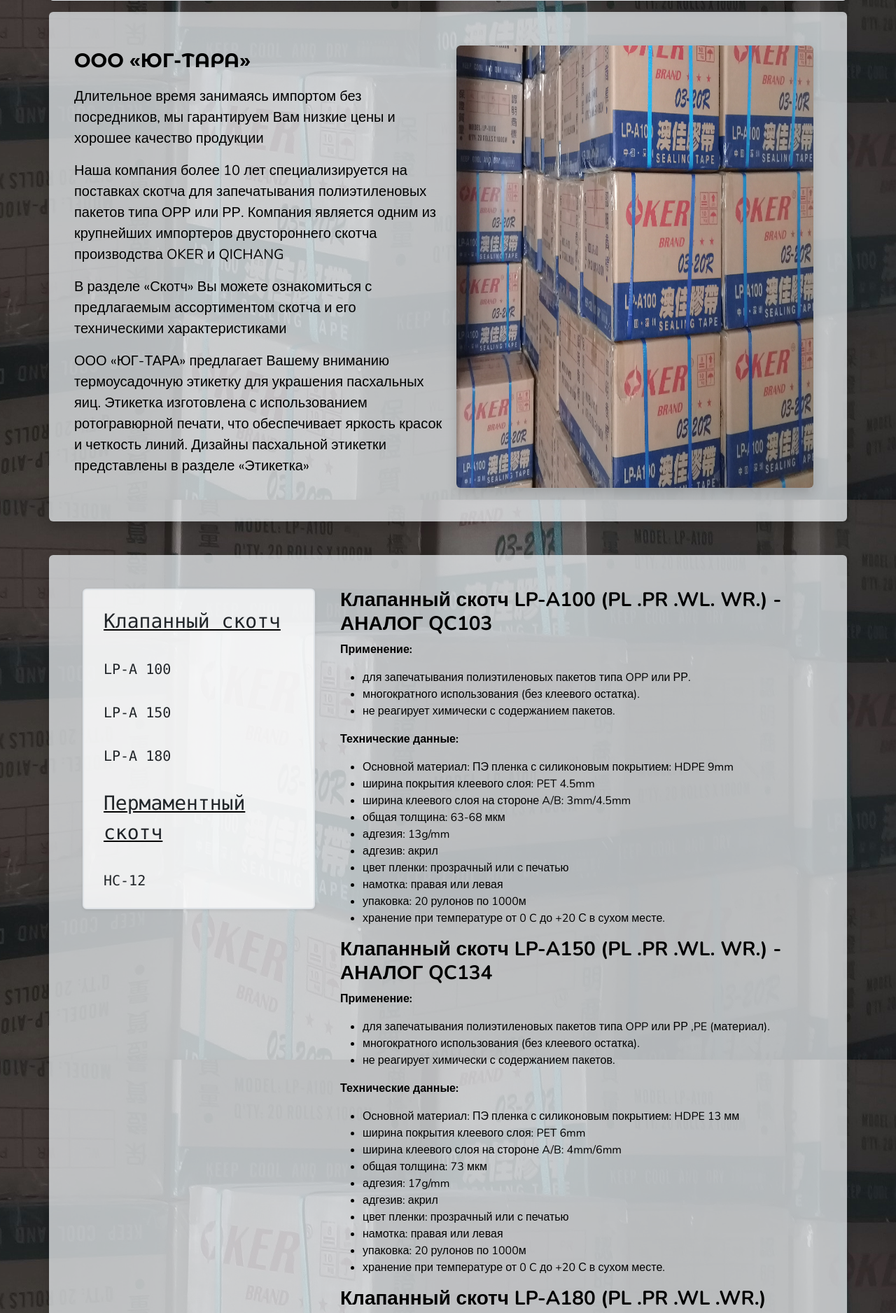
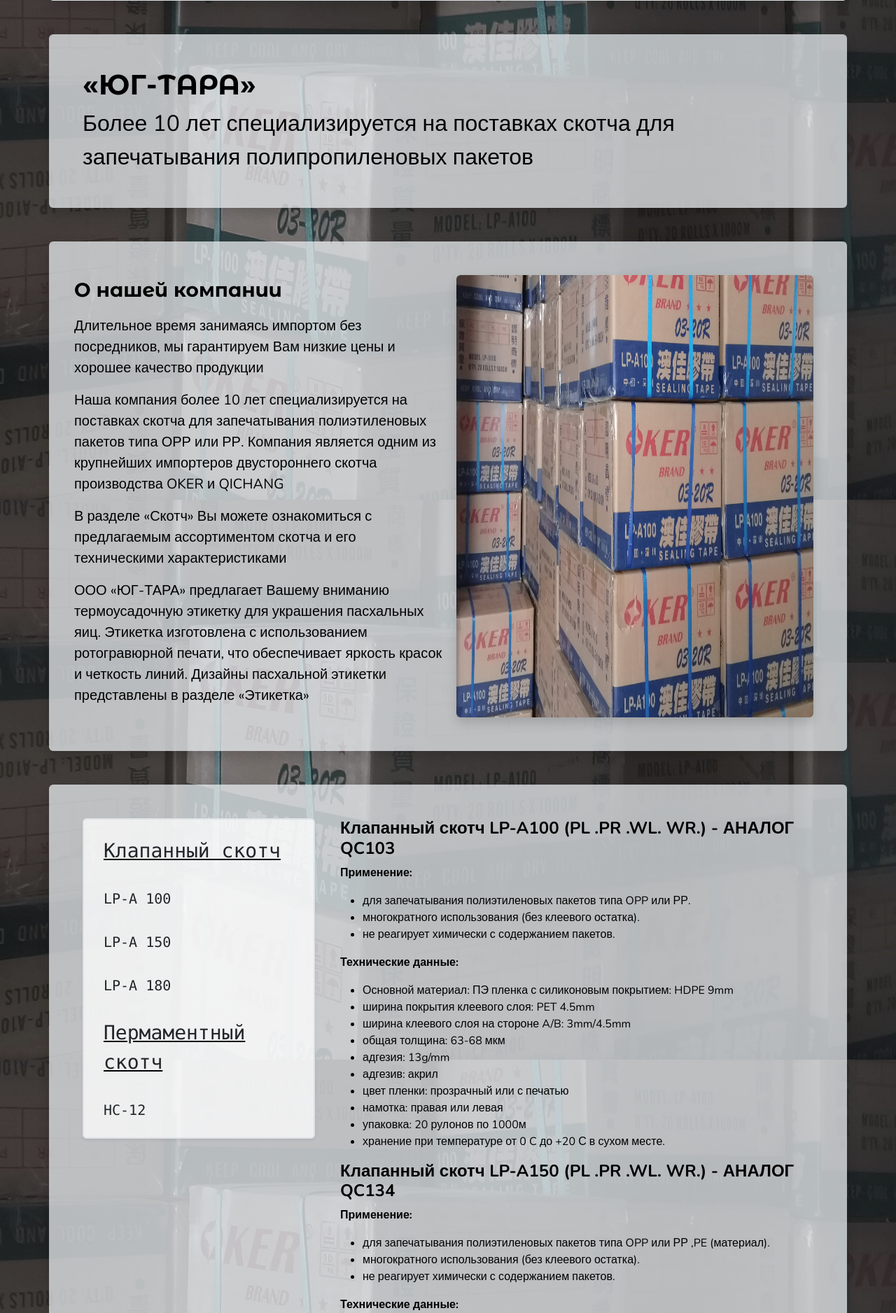
Before and after one commit to pkomarov53/Flask_Plastic_Group, a Flask app: page / in a window 1280 px wide. Shown: the part 86-1962 px from the top of the page at 70% size. Run offline with Flask 3, Linux system fonts and the light colour scheme.

Commit message:
Обновление верстки

```diff
--- a/static/css/index_stylesheet.css
+++ b/static/css/index_stylesheet.css
@@ -8,9 +8,7 @@
 }
 
 .bg-image {
-
 }
-
 
 .img-height {
 	height: 445px;
@@ -19,50 +17,51 @@
 }
 
 .img-height.zoomed {
-    transform: scale(1.55); /* Увеличенный размер при клике */
+	transform: scale(1.55);
 }
 
 .custom-sticky {
 	position: -webkit-sticky;
 	position: sticky;
-    top: 110px; /* Регулируйте это значение в зависимости от вашего дизайна */
-    z-index: 1000; /* Устанавливайте z-index по вашему усмотрению */
+	top: 110px;
+	z-index: 1000;
 }
 
-.montserrat-alternates-thin {
+.changing-text-container {
+    position: relative;
+    height: 5em; /* Высота контейнера для текста */
+    overflow: hidden;
+}
+
+.changing-text-container p {
+    position: absolute;
+    top: 0;
+    left: 0;
+    opacity: 0;
+    transition: opacity 0.75s ease-in-out;
+}
+
+.changing-text-container p.show {
+    opacity: 1;
+}
+
+
+.montserrat-alternates-medium {
 	font-family: "Montserrat Alternates", sans-serif;
-  font-weight: 100;
+	font-weight: 500;
 	font-style: normal;
 }
 
-.montserrat-alternates-thin-italic {
+.montserrat-alternates-extrabold {
 	font-family: "Montserrat Alternates", sans-serif;
-  font-weight: 100;
-  font-style: italic;
-}
-
-.montserrat-alternates-extralight {
-  font-family: "Montserrat Alternates", sans-serif;
-  font-weight: 200;
+	font-weight: 800;
 	font-style: normal;
 }
 
-.montserrat-alternates-extralight-italic {
+.montserrat-alternates-black {
 	font-family: "Montserrat Alternates", sans-serif;
-  font-weight: 200;
-  font-style: italic;
-}
-
-.montserrat-alternates-light {
-  font-family: "Montserrat Alternates", sans-serif;
-  font-weight: 300;
+	font-weight: 900;
 	font-style: normal;
-}
-
-.montserrat-alternates-light-italic {
-  font-family: "Montserrat Alternates", sans-serif;
-  font-weight: 300;
-  font-style: italic;
 }
 
 .montserrat-alternates-regular {
@@ -71,68 +70,8 @@
   font-style: normal;
 }
 
-.montserrat-alternates-regular-italic {
-  font-family: "Montserrat Alternates", sans-serif;
-  font-weight: 400;
-  font-style: italic;
-}
-
-.montserrat-alternates-medium {
-  font-family: "Montserrat Alternates", sans-serif;
-  font-weight: 500;
-  font-style: normal;
-}
-
-.montserrat-alternates-medium-italic {
-  font-family: "Montserrat Alternates", sans-serif;
-  font-weight: 500;
-  font-style: italic;
-}
-
-.montserrat-alternates-semibold {
-  font-family: "Montserrat Alternates", sans-serif;
-  font-weight: 600;
-  font-style: normal;
-}
-
-.montserrat-alternates-semibold-italic {
-  font-family: "Montserrat Alternates", sans-serif;
-  font-weight: 600;
-  font-style: italic;
-}
-
 .montserrat-alternates-bold {
   font-family: "Montserrat Alternates", sans-serif;
   font-weight: 700;
   font-style: normal;
 }
-
-.montserrat-alternates-bold-italic {
-  font-family: "Montserrat Alternates", sans-serif;
-  font-weight: 700;
-  font-style: italic;
-}
-
-.montserrat-alternates-extrabold {
-  font-family: "Montserrat Alternates", sans-serif;
-  font-weight: 800;
-  font-style: normal;
-}
-
-.montserrat-alternates-extrabold-italic {
-  font-family: "Montserrat Alternates", sans-serif;
-  font-weight: 800;
-  font-style: italic;
-}
-
-.montserrat-alternates-black {
-  font-family: "Montserrat Alternates", sans-serif;
-  font-weight: 900;
-  font-style: normal;
-}
-
-.montserrat-alternates-black-italic {
-  font-family: "Montserrat Alternates", sans-serif;
-  font-weight: 900;
-  font-style: italic;
-}
--- a/templates/base_template.html
+++ b/templates/base_template.html
@@ -37,13 +37,13 @@
 	{%-endblock -%}
     {%- block footer -%}
 	<!--- Подвал сайта --->
-	<div class="container sticky-bot px-5 py-3 rounded text-body-emphasis bg-body-secondary bg-opacity-75 shadow">
+	<div class="container sticky-bot px-5 py-3 mt-5 rounded bg-white shadow">
 		<footer class="d-flex flex-wrap justify-content-between" id="contacts-section">
 			<div class="col-md-4">
-				<p class="fs-4 text-body-secondary mb-0">ЮГ-ТАРА</p>
+				<p class="montserrat-alternates-extrabold fs-2 text-body-secondary mb-0">ЮГ-ТАРА</p>
 				<p class="text-body-secondary mb-0">&copy; 2009–2024</p>
 			</div>
-			<ul class="nav col-md-2 mb-md-1">
+			<ul class="nav col-md-2">
 				<li class="nav-item">
 					<p class="nav-link px-2 text-body-secondary mb-0">uk-tara@yandex.ru</p>
 				</li>
@@ -51,7 +51,7 @@
 					<p class="nav-link px-2 text-body-secondary mb-0">141009, <br> Московская область, <br>Мытищи, ул. Колонцова 5</p>
 				</li>
 			</ul>
-			<ul class="nav col-md-2 mb-md-5">
+			<ul class="nav col-md-2">
 				<li class="nav-item">
 					<p class="nav-link px-2 text-body-secondary mb-1">8 (495) 588-79-81</p>
 				</li>
@@ -65,7 +65,7 @@
 					<p class="nav-link px-2 text-body-secondary mb-1">8 (903) 178-16-93</p>
 				</li>
 			</ul>
-			<ul class="nav col-md-2 mb-md-5">
+			<ul class="nav col-md-2">
 				<li class="nav-item">
 					<p class="nav-link px-2 text-body-secondary fs-6 mb-1">ОГРН 1095029000175</p>
 				</li>
--- a/templates/index.html
+++ b/templates/index.html
@@ -11,7 +11,7 @@
 
     {%- block index_imports %}
         <link href="{{ url_for('static', filename='css/index_stylesheet.css') }}" rel="stylesheet">
-        <script src="https://ajax.googleapis.com/ajax/libs/jquery/3.6.0/jquery.min.js"></script>
+		<script src="https://ajax.googleapis.com/ajax/libs/jquery/3.5.1/jquery.min.js"></script>
         <script src="{{ url_for('static', filename='js/index_scripts.js') }}"></script>
     {%- endblock %}
 {% endblock %}
@@ -20,7 +20,7 @@
 {% block content %}
 
 	<!--- Шапка сайта --->
-	<div class="container bg-white sticky-top md-1 mb-3 rounded border-bottom shadow">
+	<div class="container bg-white sticky-top md-1 mb-5 rounded border-bottom shadow">
 		<header class="d-flex flex-wrap justify-content-around mb-1 bg-white bg-opacity-25">
 			<a href="" class="d-flex align-items-center ms-5 link-body-emphasis text-decoration-none ">
 				<p class="montserrat-alternates-extrabold fs-1 m-0 me-5">ЮГ-ТАРА</p>
@@ -34,11 +34,22 @@
 		</header>
 	</div>
 
+	<!-- Заставка -->
+	<div class="container rounded text-body-emphasis bg-body-secondary bg-opacity-75 shadow md-5 rounded text-white p-md-5 mb-5">
+		<h1 class="montserrat-alternates-bold">«ЮГ-ТАРА»</h1>
+		<div class="container changing-text-container p-md-5">
+			<p class="fs-2">Более 10 лет специализируется на поставках скотча для запечатывания полипропиленовых пакетов</p>
+			<p class="fs-2">Один из крупнейших импортеров двустороннего скотча производства OKER и QICHANG</p>
+		</div>
+	</div>
+
+
+
 	<!--- Описание компании --->
 	<div id="company-section" class="container p-md-5 rounded text-body-emphasis bg-body-secondary bg-opacity-75 shadow">
 		<div class="row">
 			<div class="col-lg-6 px-0">
-				<p class="fs-3 fw-bold montserrat-alternates-semibold">ООО «ЮГ-ТАРА»</p>
+				<p class="fs-3 fw-bold montserrat-alternates-black">О нашей компании</p>
 				<p class="lead my-3 fs-5 lh-base text-wrap">Длительное время занимаясь импортом без посредников, мы гарантируем Вам низкие цены и хорошее качество продукции</p>
 				<p class="lead my-3 fs-5 lh-base text-wrap">Наша компания более 10 лет специализируется на поставках скотча для запечатывания полиэтиленовых пакетов типа ОРР или РР. Компания является одним из крупнейших импортеров двустороннего скотча производства OKER и QICHANG</p>
 				<p class="lead my-3 fs-5 lh-base text-wrap">В разделе «Скотч» Вы можете ознакомиться с предлагаемым ассортиментом скотча и его техническими характеристиками</p>
@@ -67,7 +78,7 @@
 			<!-- Блоки текста справа -->
 			<div class="col-md-8 ">
 				<div class="container section">
-					<h3 id="tape_type_1_section" class="fw-bold">Клапанный скотч LP-A100 (PL .PR .WL. WR.) - АНАЛОГ QC103</h3>
+					<h3 id="tape_type_1_section" class="fw-bold fs-4">Клапанный скотч LP-A100 (PL .PR .WL. WR.) - АНАЛОГ QC103</h3>
 					<p><strong>Применение:</strong></p>
 					<ul class="list">
 						<li>для запечатывания полиэтиленовых пакетов типа OPP или РР.</li>
@@ -89,7 +100,7 @@
 					</ul>
 				</div>
 				<div class="container section">
-					<h3 id="tape_LP-A150" class="fw-bold">Клапанный скотч LP-A150 (PL .PR .WL. WR.) - АНАЛОГ QC134</h3>
+					<h3 id="tape_LP-A150" class="fw-bold fs-4">Клапанный скотч LP-A150 (PL .PR .WL. WR.) - АНАЛОГ QC134</h3>
 					<p><strong>Применение:</strong></p>
 					<ul class="list">
 						<li>для запечатывания полиэтиленовых пакетов типа OPP или РР ,PE (материал).</li>
@@ -111,7 +122,7 @@
 					</ul>
 				</div>
 				<div class="container section">
-					<h3 id="tape_LP-A180" class="fw-bold">Клапанный скотч LP-A180 (PL .PR .WL .WR.)</h3>
+					<h3 id="tape_LP-A180" class="fw-bold fs-4">Клапанный скотч LP-A180 (PL .PR .WL .WR.)</h3>
 					<p><strong>Применение:</strong></p>
 					<ul class="list">
 						<li>для запечатывания полиэтиленовых пакетов типа OPP или РР ,PE (материал).</li>
@@ -133,7 +144,7 @@
 					</ul>
 				</div>
 				<div class="container section">
-					<h3 id="tape_type_2_section" class="fw-bold">Перманентный скотч HС-12 - АНАЛОГ QC120</h3>
+					<h3 id="tape_type_2_section" class="fw-bold fs-4">Перманентный скотч HС-12 - АНАЛОГ QC120</h3>
 					<p><strong>Применение:</strong></p>
 					<ul class="list">
 						<li>Неядовитый, безопасный, холодоустойчивый. Не хранить/использовать при высокой температуре.</li>
@@ -157,7 +168,7 @@
 
 	<!--- Дизайны упаковок --->
 	<div class="container p-md-5 mb-4 mt-5 rounded text-body-emphasis bg-body-secondary bg-opacity-75 shadow">
-		<p class="fs-3 px-0 montserrat-alternates-semibold">Дизайны термоусадочной пасхальной этикетки</p>
+		<p class="fs-3 px-0 montserrat-alternates-medium">Дизайны термоусадочной пасхальной этикетки</p>
 		<div class="row row-cols-7 mb-3 d-flex justify-content-between" id="designs-section">
 			<div class="col"> <img src="{{ url_for('static', filename='images/designs/design-1.png') }}" class="img-fluid img-height rounded shadow px-0" alt="design-1"> </div>
 			<div class="col"> <img src="{{ url_for('static', filename='images/designs/design-2.png') }}" class="img-fluid img-height rounded shadow px-0" alt="design-2"> </div>
```
Also changed, not shown: static/js/index_scripts.js (+26 -16 lines). Lines whose indentation alone changed are shown as unchanged.
